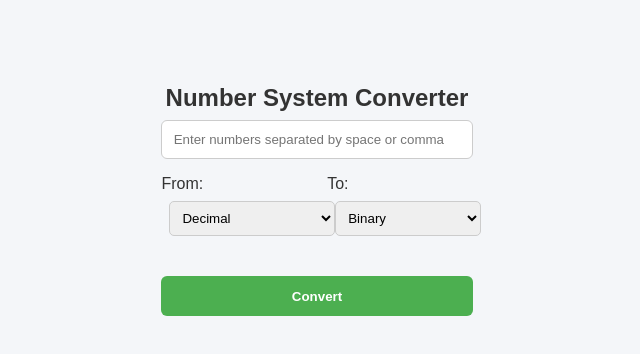
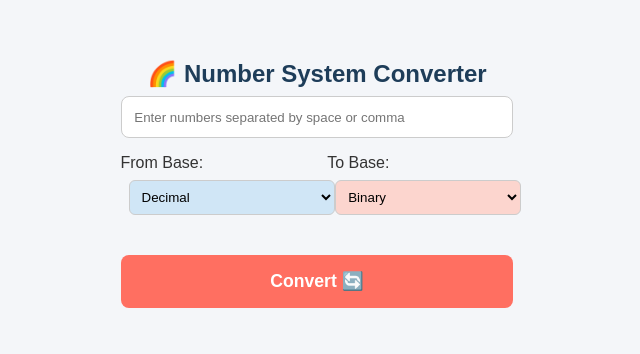
Before and after one commit to Loree54/Group_cat1, a React (Vite) app: page / in a window 1280 px wide. Shown: the part 200-554 px from the top of the page, without its empty margins (323-963 px from the left). Built offline with nearby package versions, Linux system fonts and the light colour scheme.

Commit message:
Update App.jsx

```diff
--- a/src/App.jsx
+++ b/src/App.jsx
@@ -1,16 +1,32 @@
 import { useState } from "react";
-import { batchConvert } from "./logic/converter";
+import { parseInput, convertToBase, batchConvert } from "./logic/converter";
+
+// Map subscript characters to base numbers
+const subMap = { "₂":2, "₈":8, "₁₀":10, "₁₆":16 };
+
+function parseWithSubscript(input) {
+  const match = input.match(/^([0-9A-Fa-f.]+)([₂₃₄₅₆₇₈₉₁₀₁₁₁₂₁₃₁₄₁₅₁₆₁₇₁₈₁₉]*)$/);
+  if (!match) throw new Error("Invalid input");
+  const numStr = match[1];
+  const subscript = match[2];
+  const base = subMap[subscript] || null; // null means use dropdown if blank
+  return { numStr, base };
+}
+
+// Convert a single value with optional subscript
+function convertValue(value, defaultBase, toBase) {
+  const { numStr, base } = parseWithSubscript(value);
+  const fromBase = base || defaultBase;
+  const decimal = parseInput(numStr, fromBase);
+  const converted = convertToBase(decimal, toBase);
+  return `${converted}_${toBase}`; // append subscript
+}
 
 function App() {
   const [input, setInput] = useState("");
   const [fromBase, setFromBase] = useState(10);
   const [toBase, setToBase] = useState(2);
   const [result, setResult] = useState([]);
-
-  const handleConvert = () => {
-    const values = input.split(/[\s,]+/).filter(v => v.length > 0);
-    setResult(batchConvert(values, parseInt(fromBase), parseInt(toBase)));
-  };
 
   const baseOptions = [
     { name: "Binary", value: 2 },
@@ -19,36 +35,48 @@ function App() {
     { name: "Hexadecimal", value: 16 }
   ];
 
+  const handleConvert = () => {
+    const values = input.split(/[\s,]+/).filter(v => v.length > 0);
+    const batch = values.map(v => {
+      try {
+        return { input: v, output: convertValue(v, parseInt(fromBase), parseInt(toBase)), error: null };
+      } catch (e) {
+        return { input: v, output: null, error: e.message };
+      }
+    });
+    setResult(batch);
+  };
+
   return (
-    <div style={{ maxWidth: "500px", margin: "2rem auto", fontFamily: "sans-serif" }}>
-      <h2 style={{ textAlign: "center" }}>Number System Converter</h2>
+    <div style={{ maxWidth: "500px", margin: "2rem auto", fontFamily: "sans-serif", padding: "1rem" }}>
+      <h2 style={{ textAlign: "center", color: "#1e3d59" }}>🌈 Number System Converter</h2>
 
       <input
         type="text"
         placeholder="Enter numbers separated by space or comma"
         value={input}
         onChange={e => setInput(e.target.value)}
-        style={{ width: "100%", padding: "0.7rem", marginBottom: "1rem", borderRadius: "6px", border: "1px solid #ccc" }}
+        style={{ width: "100%", padding: "0.8rem", marginBottom: "1rem", borderRadius: "8px", border: "1px solid #ccc" }}
       />
 
       <div style={{ display: "flex", justifyContent: "space-between", marginBottom: "1rem" }}>
         <div>
-          <label>From:</label>
+          <label>From Base:</label>
           <select
             value={fromBase}
             onChange={e => setFromBase(e.target.value)}
-            style={{ marginLeft: "0.5rem", padding: "0.5rem", borderRadius: "5px" }}
+            style={{ marginLeft: "0.5rem", padding: "0.5rem", borderRadius: "6px", backgroundColor: "#d0e6f6" }}
           >
             {baseOptions.map(b => <option key={b.value} value={b.value}>{b.name}</option>)}
           </select>
         </div>
 
         <div>
-          <label>To:</label>
+          <label>To Base:</label>
           <select
             value={toBase}
             onChange={e => setToBase(e.target.value)}
-            style={{ marginLeft: "0.5rem", padding: "0.5rem", borderRadius: "5px" }}
+            style={{ marginLeft: "0.5rem", padding: "0.5rem", borderRadius: "6px", backgroundColor: "#fcd5ce" }}
           >
             {baseOptions.map(b => <option key={b.value} value={b.value}>{b.name}</option>)}
           </select>
@@ -57,24 +85,17 @@ function App() {
 
       <button
         onClick={handleConvert}
-        style={{ width: "100%", padding: "0.8rem", backgroundColor: "#4CAF50", color: "white", border: "none", borderRadius: "6px", cursor: "pointer" }}
+        style={{ width: "100%", padding: "1rem", backgroundColor: "#ff6f61", color: "white", fontSize: "1.1rem", border: "none", borderRadius: "8px", cursor: "pointer", marginBottom: "2rem" }}
       >
-        Convert
+        Convert 🔄
       </button>
 
       {result.length > 0 && (
-        <div style={{ marginTop: "1.5rem" }}>
-          {result.map((group, i) => (
-            <div key={i} style={{ marginBottom: "1rem", padding: "0.8rem", borderRadius: "6px", backgroundColor: "#f9f9f9" }}>
-              <strong>Group {i + 1}</strong>
-              <ul style={{ paddingLeft: "1rem", marginTop: "0.5rem" }}>
-                {group.map((item, j) => (
-                  <li key={j}>
-                    {item.error ? <span style={{ color: "red" }}>{item.input} → {item.error}</span>
-                                : <span>{item.input} → {item.output}</span>}
-                  </li>
-                ))}
-              </ul>
+        <div>
+          {result.map((item, i) => (
+            <div key={i} style={{ marginBottom: "0.8rem", padding: "0.8rem", borderRadius: "8px", backgroundColor: "#e8f1f2" }}>
+              {item.error ? <span style={{ color: "red" }}>{item.input} → {item.error}</span>
+                         : <span style={{ fontWeight: "bold" }}>{item.input} → {item.output}</span>}
             </div>
           ))}
         </div>
```
